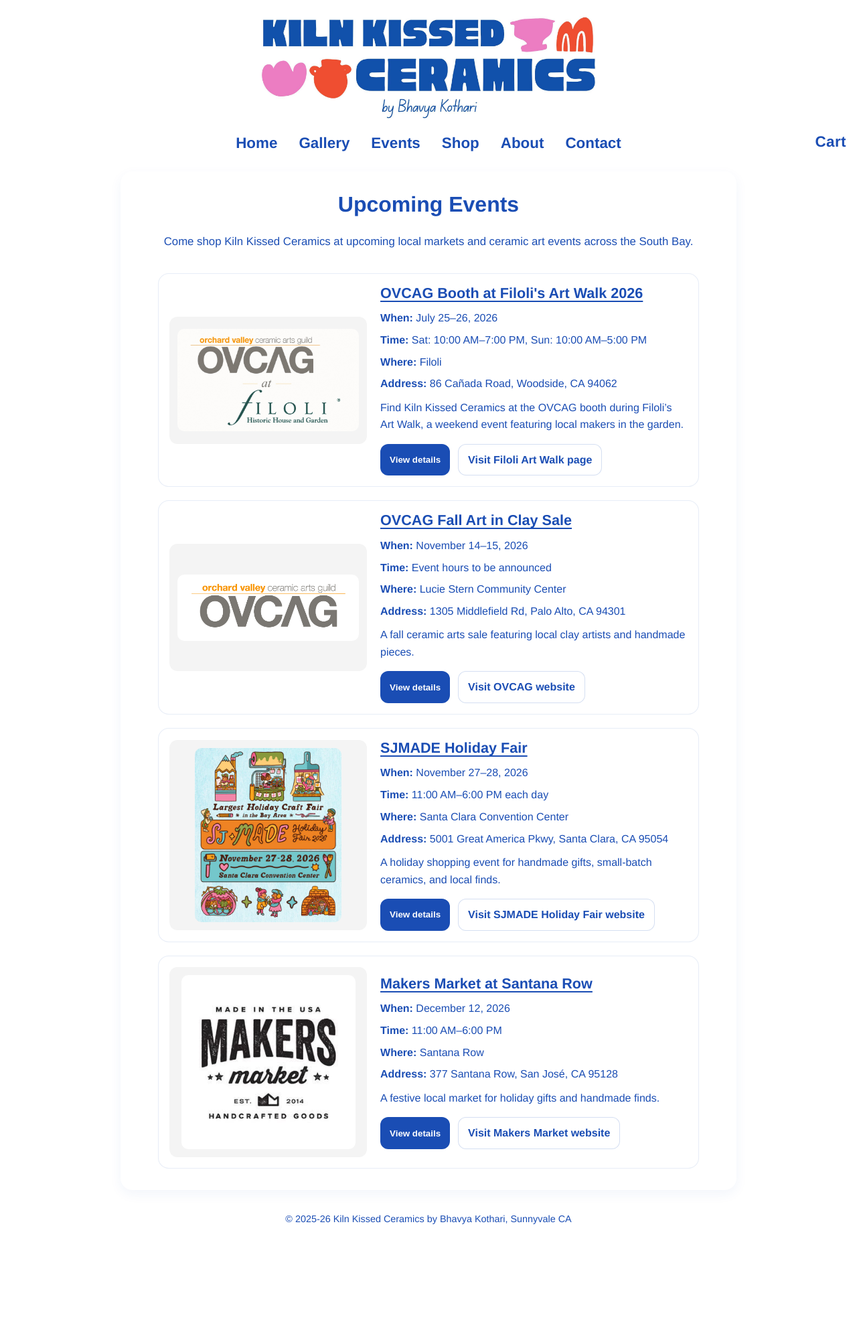
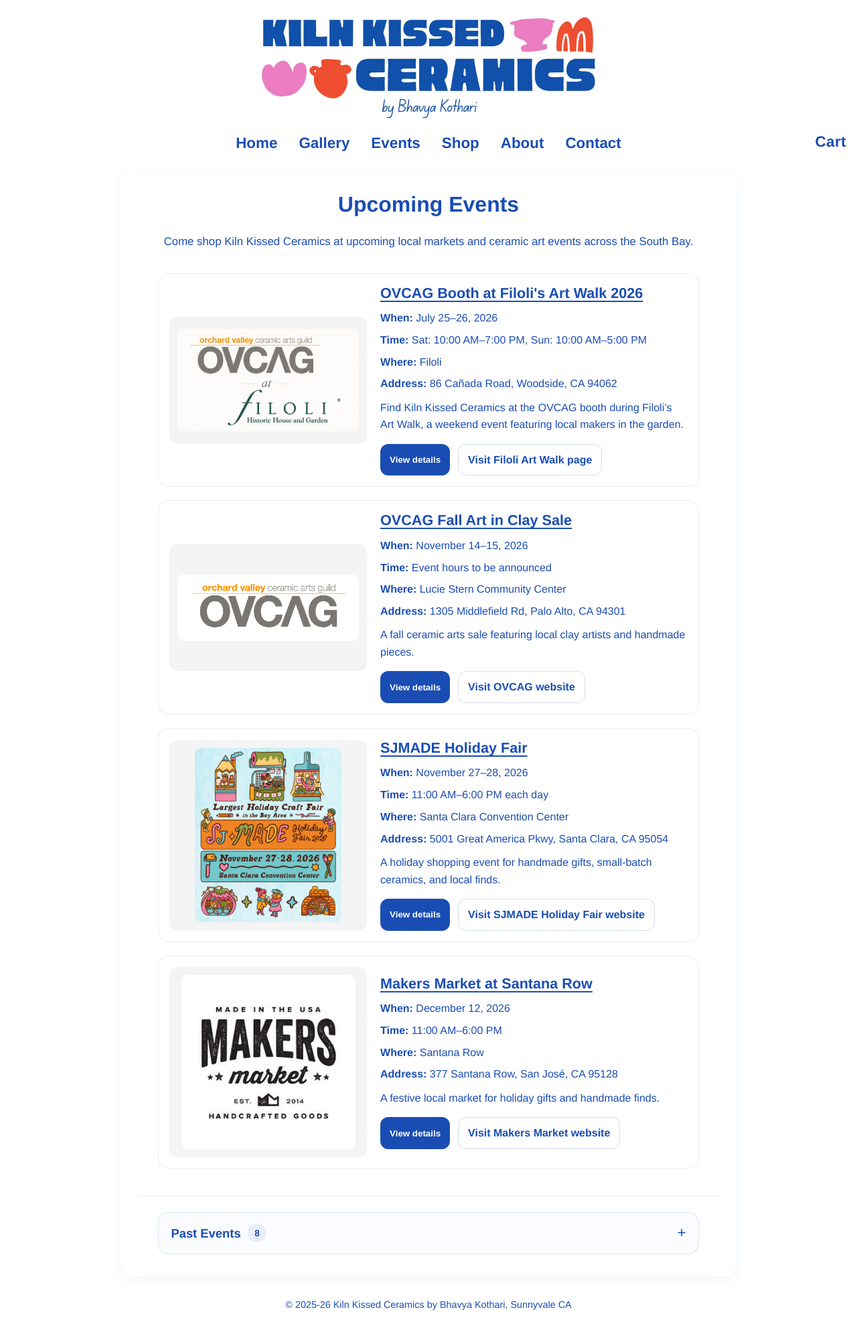
Before and after one commit to KilnKissedCeramics/KilnKissedCeramics.github.io, a Jekyll site: the page built from events/index.html, in a window 1280 px wide. Shown: the whole page at 67% size. Built offline with Jekyll 4.4.1, drawn with Linux system fonts in a browser that asks for light colours; before the commit the page ends 1864 px from its top, so only the background shows below that.

Commit message:
Add dynamic past events archive
Group completed events by year, reuse the existing lightbox, update documentation, and refresh the Events sitemap date.

```diff
--- a/_includes/styles-events.html
+++ b/_includes/styles-events.html
@@ -170,6 +170,152 @@
     opacity: 0.95;
   }
 
+  .events-archive {
+    margin-top: 2rem;
+    padding-top: 1.5rem;
+    border-top: 1px solid rgba(26, 77, 180, 0.1);
+  }
+
+  .events-archive-details {
+    overflow: hidden;
+    border: 1px solid rgba(26, 77, 180, 0.14);
+    border-radius: 16px;
+    background: #fbfcff;
+  }
+
+  .events-archive-details > summary {
+    display: flex;
+    align-items: center;
+    gap: 0.65rem;
+    padding: 1rem 1.15rem;
+    color: #1a4db4;
+    font-size: 1.15rem;
+    font-weight: 700;
+    cursor: pointer;
+    list-style: none;
+  }
+
+  .events-archive-details > summary::-webkit-details-marker {
+    display: none;
+  }
+
+  .events-archive-details > summary::after {
+    content: "+";
+    margin-left: auto;
+    font-size: 1.4rem;
+    font-weight: 400;
+    line-height: 1;
+  }
+
+  .events-archive-details[open] > summary::after {
+    content: "−";
+  }
+
+  .events-archive-details > summary:hover,
+  .events-archive-details > summary:focus-visible {
+    background: rgba(26, 77, 180, 0.04);
+  }
+
+  .events-archive-count {
+    display: inline-flex;
+    min-width: 1.75rem;
+    height: 1.75rem;
+    align-items: center;
+    justify-content: center;
+    padding: 0 0.45rem;
+    border-radius: 999px;
+    background: rgba(26, 77, 180, 0.08);
+    font-size: 0.85rem;
+  }
+
+  .events-archive-content {
+    padding: 0.25rem 1.15rem 1.15rem;
+    border-top: 1px solid rgba(26, 77, 180, 0.1);
+  }
+
+  .events-archive-intro {
+    margin: 1rem 0 1.15rem;
+    color: #4d4d4d;
+    line-height: 1.6;
+  }
+
+  .events-archive-list {
+    display: flex;
+    flex-direction: column;
+    gap: 0.55rem;
+  }
+
+  .events-archive-year {
+    margin: 1rem 0 0.15rem;
+    color: #333333;
+    font-size: 1rem;
+    line-height: 1.2;
+  }
+
+  .events-archive-year:first-child {
+    margin-top: 0;
+  }
+
+  .events-archive-item {
+    display: grid;
+    grid-template-columns: 72px minmax(0, 1fr) auto;
+    gap: 0.9rem;
+    align-items: center;
+    width: 100%;
+    padding: 0.85rem 0.95rem;
+    border: 1px solid rgba(26, 77, 180, 0.1);
+    border-radius: 12px;
+    background: #ffffff;
+    color: inherit;
+    font: inherit;
+    text-align: left;
+    cursor: pointer;
+    transition:
+      border-color 0.2s ease,
+      background 0.2s ease,
+      transform 0.06s ease;
+  }
+
+  .events-archive-item:hover,
+  .events-archive-item:focus-visible {
+    border-color: rgba(26, 77, 180, 0.28);
+    background: #f5f8ff;
+    transform: translateY(-1px);
+  }
+
+  .events-archive-date {
+    color: #555555;
+    font-size: 0.92rem;
+    font-weight: 700;
+    white-space: nowrap;
+  }
+
+  .events-archive-event,
+  .events-archive-title,
+  .events-archive-meta {
+    display: block;
+  }
+
+  .events-archive-title {
+    color: #1a4db4;
+    font-weight: 700;
+    line-height: 1.35;
+  }
+
+  .events-archive-meta {
+    margin-top: 0.2rem;
+    color: #555555;
+    font-size: 0.9rem;
+    line-height: 1.4;
+  }
+
+  .events-archive-action {
+    color: #1a4db4;
+    font-size: 0.88rem;
+    font-weight: 700;
+    white-space: nowrap;
+  }
+
   .event-lightbox[hidden] {
     display: none;
   }
@@ -305,6 +451,21 @@
       max-height: 230px;
     }
 
+    .events-archive-content {
+      padding-right: 0.75rem;
+      padding-left: 0.75rem;
+    }
+
+    .events-archive-item {
+      grid-template-columns: 62px minmax(0, 1fr);
+      gap: 0.7rem;
+      padding: 0.8rem;
+    }
+
+    .events-archive-action {
+      display: none;
+    }
+
     .event-lightbox {
       align-items: stretch;
       padding: 0;
--- a/events/index.html
+++ b/events/index.html
@@ -17,7 +17,7 @@
 
 {% include styles-events.html %} {% assign sorted_events = site.event_data |
 sort: "start_date" %} {% assign now_seconds = "now" | date: "%s" | plus: 0 %} {%
-assign active_event_count = 0 %}
+assign active_event_count = 0 %} {% assign past_event_count = 0 %}
 
 <div class="events-wrap">
   <div class="events-page-card">
@@ -108,7 +108,8 @@
           </div>
         </div>
       </article>
-      {% endif %} {% endfor %}
+      {% else %} {% assign past_event_count = past_event_count | plus: 1 %} {%
+      endif %} {% endfor %}
     </section>
 
     {% if active_event_count == 0 %}
@@ -116,6 +117,60 @@
       No upcoming events are listed right now. Please check back soon, or follow
       Kiln Kissed Ceramics on Instagram for updates.
     </p>
+    {% endif %}
+
+    {% if past_event_count > 0 %}
+    <section aria-labelledby="past-events-heading" class="events-archive">
+      <details class="events-archive-details">
+        <summary id="past-events-heading">
+          <span>Past Events</span>
+          <span class="events-archive-count">{{ past_event_count }}</span>
+        </summary>
+        <div class="events-archive-content">
+          <p class="events-archive-intro">
+            Browse previous markets, exhibitions, and community events where
+            Kiln Kissed Ceramics has participated.
+          </p>
+          <div class="events-archive-list">
+            {% assign reversed_events = sorted_events | reverse %} {% assign
+            archive_year = "" %} {% for event in reversed_events %} {% assign
+            buffer_days = event.status_buffer_days | default: 2 %} {% assign
+            buffer_seconds = buffer_days | times: 86400 %} {% assign
+            event_end_seconds = event.end_date | date: "%s" | plus: 0 %} {%
+            assign active_until_seconds = event_end_seconds | plus:
+            buffer_seconds %} {% if active_until_seconds < now_seconds %} {%
+            assign event_year = event.start_date | date: "%Y" %} {% if
+            event_year != archive_year %}
+            <h3 class="events-archive-year">{{ event_year }}</h3>
+            {% assign archive_year = event_year %} {% endif %}
+            <button
+              aria-label="View details for {{ event.title | escape }}"
+              class="events-archive-item"
+              data-event-open="{{ event.slug }}"
+              data-event-open-source="past_events_archive"
+              type="button"
+            >
+              <time
+                class="events-archive-date"
+                datetime="{{ event.start_date | date: '%Y-%m-%d' }}"
+              >
+                {{ event.start_date | date: "%b %-d" }}
+              </time>
+              <span class="events-archive-event">
+                <span class="events-archive-title">{{ event.title }}</span>
+                <span class="events-archive-meta"
+                  >{{ event.venue }} · {{ event.locality }}</span
+                >
+              </span>
+              <span aria-hidden="true" class="events-archive-action"
+                >View details →</span
+              >
+            </button>
+            {% endif %} {% endfor %}
+          </div>
+        </div>
+      </details>
+    </section>
     {% endif %}
   </div>
 </div>
--- a/sitemap.xml
+++ b/sitemap.xml
@@ -14,7 +14,7 @@
   </url>
   <url>
     <loc>https://www.kilnkissedceramics.com/events/</loc>
-    <lastmod>2026-06-08</lastmod>
+    <lastmod>2026-07-13</lastmod>
   </url>
   <url>
     <loc>https://www.kilnkissedceramics.com/pop-ups/workplace/</loc>
```
Also changed, not shown: README.md.
